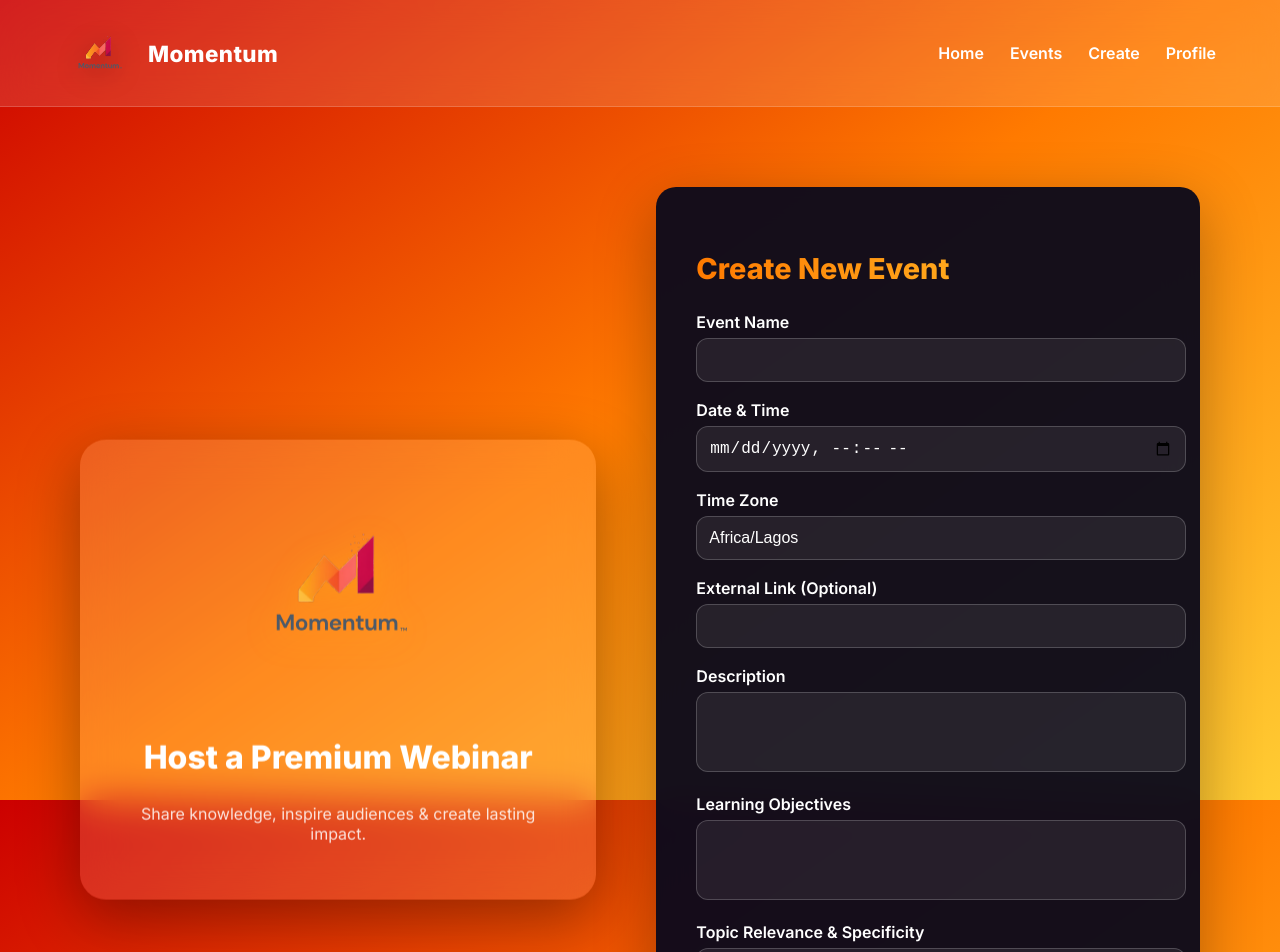
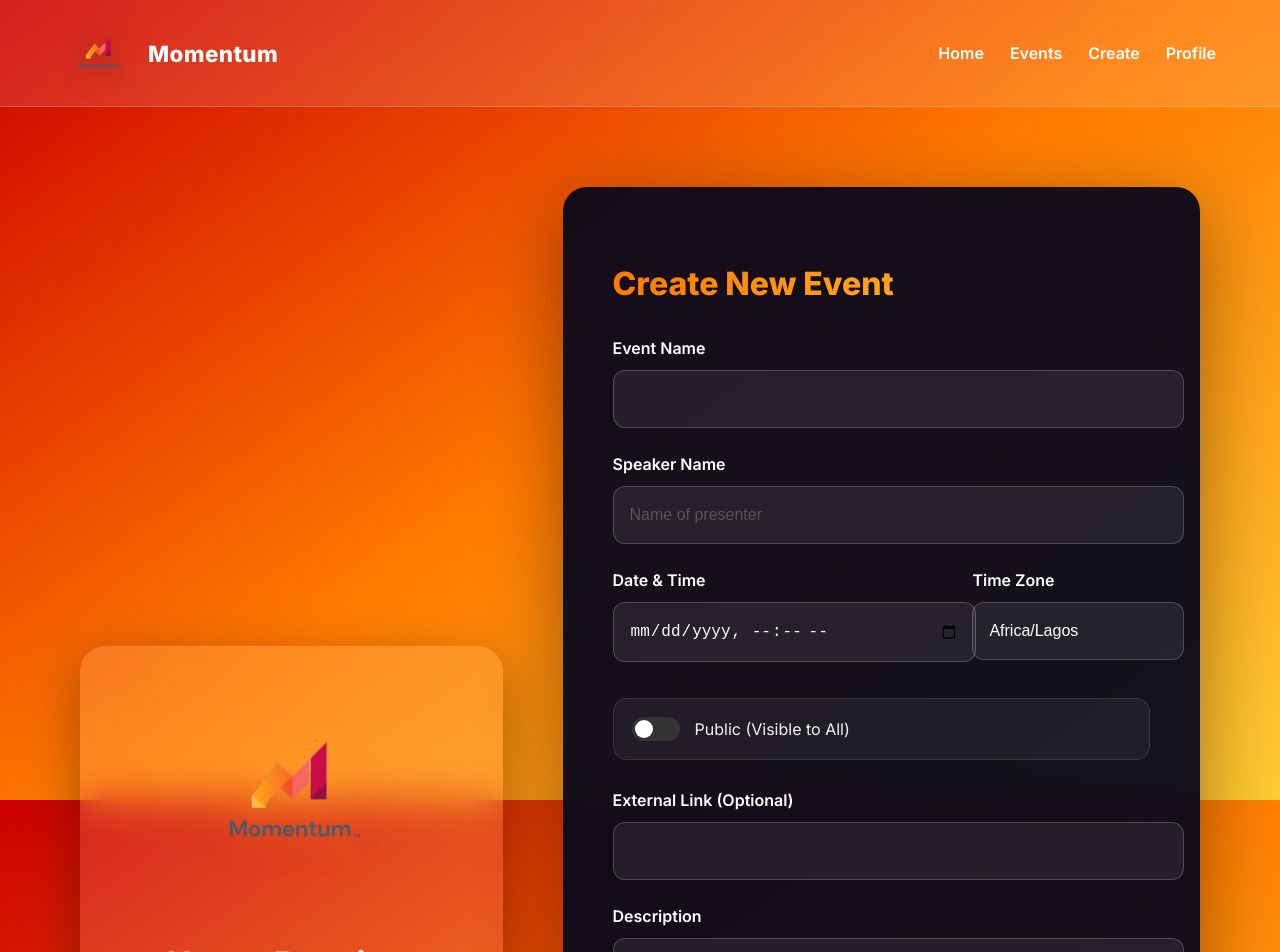
Before and after one commit to Charis55/Momentum-EMS, a React (Vite) app: page /create in a window 1280 px wide. Shown: the top 952 px of the page. Built offline with nearby package versions, Linux system fonts and the light colour scheme; no server answers; sample sign-in values are in the browser's storage.

Commit message:
Fix: Move project files to root directory for Vercel

```diff
--- a/src/firebase/events.js
+++ b/src/firebase/events.js
@@ -17,43 +17,65 @@
 
 import { db } from "./config";
 
-// ✅ Create a new event
+// ✅ Create a new event (Updated with Privacy & Speaker)
 export async function createEvent(eventPayload, user) {
   if (!user?.uid) throw new Error("No authenticated organizer found.");
 
-  console.log("🚀 [createEvent] Incoming eventPayload:", eventPayload);
-  console.log("👤 [createEvent] User:", user.uid, user.email);
+  console.log("🚀 [createEvent] Incoming payload:", eventPayload);
 
-  const normalizedPayload = {
+  const payload = {
     name: eventPayload.name || "",
-    timingISO: eventPayload.timingISO || "",
-    timeZone: eventPayload.timeZone || Intl.DateTimeFormat().resolvedOptions().timeZone,
+    speaker: eventPayload.speaker || "", // NEW FEATURE
+    date: eventPayload.date || "",
+    timezone: eventPayload.timezone || "Africa/Lagos",
     link: eventPayload.link || "",
     description: eventPayload.description || "",
     objectives: eventPayload.objectives || "",
-    topicRelevance: eventPayload.topicRelevance || "",
-    speaker: eventPayload.speaker || "",
-  };
-
-  const payload = {
-    ...normalizedPayload,
+    relevance: eventPayload.relevance || "",
+    isPrivate: eventPayload.isPrivate || false, // NEW FEATURE
     organizerId: user.uid,
     organizerEmail: user.email || null,
     createdBy: user.uid,
     createdAt: serverTimestamp(),
   };
 
-  console.log("✅ [createEvent] Final Payload Object:", payload);
-  console.log("📦 [createEvent] Final Payload JSON:", JSON.stringify(payload, null, 2));
-  console.log("🔑 [createEvent] organizerId:", payload.organizerId);
-
   const ref = await addDoc(collection(db, "events"), payload);
   console.log("🎯 [createEvent] Event created with ID:", ref.id);
-
   return ref.id;
 }
 
-// ✅ Organizer events feed
+// ✅ Update an existing event (FEATURE: Edit Ability)
+export async function updateEvent(eventId, eventPayload) {
+  console.log("updateEvent] Updating ID:", eventId);
+  const eventRef = doc(db, "events", eventId);
+
+  const updateData = {
+    name: eventPayload.name,
+    speaker: eventPayload.speaker, // NEW FEATURE
+    date: eventPayload.date,
+    timezone: eventPayload.timezone,
+    link: eventPayload.link,
+    description: eventPayload.description,
+    objectives: eventPayload.objectives,
+    relevance: eventPayload.relevance,
+    isPrivate: eventPayload.isPrivate, // NEW FEATURE
+    updatedAt: serverTimestamp(),
+  };
+
+  await updateDoc(eventRef, updateData);
+  console.log("✅ [updateEvent] Update successful");
+}
+
+// ✅ Fetch a single event (Required to pre-fill the Edit Form)
+export async function getEventById(eventId) {
+  const snap = await getDoc(doc(db, "events", eventId));
+  if (snap.exists()) {
+    return { id: snap.id, ...snap.data() };
+  }
+  return null;
+}
+
+// ✅ Organizer events feed (Shows ALL their own events regardless of privacy)
 export function subscribeOrganizerEvents(organizerId, cb) {
   const q = query(
     collection(db, "events"),
@@ -66,18 +88,23 @@
   );
 }
 
-// ✅ Public events (attendee dashboard)
+// ✅ Public events (FEATURE: Only shows non-private events for Discovery)
 export function subscribeUpcomingEvents(cb) {
-  const q = query(collection(db, "events"), orderBy("createdAt", "desc"));
+  // Filters out events where isPrivate is true
+  const q = query(
+    collection(db, "events"),
+    where("isPrivate", "==", false),
+    orderBy("createdAt", "desc")
+  );
 
   return onSnapshot(q, (snap) => {
     const data = snap.docs.map((d) => ({ id: d.id, ...d.data() }));
-    console.log("📡 Dashboard Live Events:", data);
+    console.log("📡 Public Dashboard Feed:", data);
     cb(data);
   });
 }
 
-// ✅ Attendee helpers
+// ✅ Attendee helpers (Unchanged)
 export async function enrollUser(eventId, user) {
   const ref = doc(db, "events", eventId, "attendees", user.uid);
   await setDoc(ref, {
@@ -101,7 +128,7 @@
   const snap = await getDocs(collection(db, "events", eventId, "attendees"));
   return snap.size;
 }
-// ✅ Fetch events from Firestore
+
 export async function getEvents() {
   const snapshot = await getDocs(collection(db, "events"));
   return snapshot.docs.map(doc => ({ id: doc.id, ...doc.data() }));
--- a/src/pages/CreateEvent.css
+++ b/src/pages/CreateEvent.css
@@ -18,11 +18,11 @@
 }
 
 .create-logo-card {
-  background: rgba(255,255,255,0.12);
+  background: rgba(255, 255, 255, 0.12);
   padding: 40px;
   border-radius: 26px;
   backdrop-filter: blur(20px);
-  box-shadow: 0 18px 60px rgba(0,0,0,0.35);
+  box-shadow: 0 18px 60px rgba(0, 0, 0, 0.35);
   text-align: center;
   animation: floaty 6s ease-in-out infinite;
 }
@@ -30,7 +30,7 @@
 .form-hero-logo {
   width: 210px;
   margin-bottom: 18px;
-  filter: drop-shadow(0px 6px 16px rgba(255,200,0,0.25));
+  filter: drop-shadow(0px 6px 16px rgba(255, 200, 0, 0.25));
 }
 
 .create-title {
@@ -40,84 +40,162 @@
 }
 
 .create-sub {
-  color: rgba(255,255,255,0.85);
+  color: rgba(255, 255, 255, 0.85);
   font-size: 1rem;
   margin-top: 10px;
 }
 
-/* Right Form Card */
+/* Right Form Card - Expanded for better even-ness */
 .create-form-card {
-  background: rgba(9,9,28,0.95);
+  background: rgba(9, 9, 28, 0.95);
   backdrop-filter: blur(16px);
-  border-radius: 20px;
-  padding: 40px;
-  width: 480px;
-  box-shadow: 0 18px 60px rgba(0,0,0,0.3);
+  border-radius: 24px;
+  padding: 50px; /* Increased padding */
+  width: 680px; /* Expanded further to the right */
+  box-shadow: 0 20px 80px rgba(0, 0, 0, 0.4);
   color: white;
 }
 
 .form-title {
-  font-size: 1.8rem;
+  font-size: 2rem;
   font-weight: 800;
-  margin-bottom: 26px;
-  background: linear-gradient(90deg,#ff7a00,#ffcc33);
+  margin-bottom: 35px;
+  background: linear-gradient(90deg, #ff7a00, #ffcc33);
   -webkit-background-clip: text;
   -webkit-text-fill-color: transparent;
 }
 
 /* Inputs */
 .form-group {
-  margin-bottom: 18px;
+  margin-bottom: 26px;
 }
 
 .form-group label {
   display: block;
   font-weight: 600;
-  margin-bottom: 6px;
+  margin-bottom: 12px;
   color: #fff;
+  font-size: 1rem;
 }
 
-.form-input, .form-textarea {
+.form-input,
+.form-textarea {
   width: 100%;
-  background: rgba(255,255,255,0.07);
-  border: 1px solid rgba(255,255,255,0.2);
-  padding: 12px;
+  background: rgba(255, 255, 255, 0.07);
+  border: 1px solid rgba(255, 255, 255, 0.2);
+  padding: 16px;
   border-radius: 12px;
   color: #fff !important;
   font-size: 1rem;
+  transition: all 0.3s ease;
+  line-height: 1.5;
 }
 
-.form-input:focus, .form-textarea:focus {
-  outline: 2px solid rgba(255,180,50,0.9);
+.form-input:focus,
+.form-textarea:focus {
+  outline: none;
+  border-color: #ff7a00;
+  background: rgba(255, 255, 255, 0.12);
+  box-shadow: 0 0 15px rgba(255, 122, 0, 0.25);
 }
 
 .form-textarea {
   resize: none;
+  min-height: 100px;
 }
+
+/* Date & Timezone Grid Fix */
+.form-grid {
+  display: grid;
+  /* 65% for Date selector, 35% for Timezone to prevent overlap */
+  grid-template-columns: 1.3fr 0.7fr;
+  gap: 30px; /* Increased gap */
+  margin-bottom: 10px;
+}
+
+/* Privacy Toggle Section */
+.toggle-container {
+  display: flex;
+  align-items: center;
+  gap: 15px;
+  background: rgba(255, 255, 255, 0.05);
+  padding: 18px;
+  border-radius: 14px;
+  margin: 10px 0 30px 0;
+  border: 1px solid rgba(255, 255, 255, 0.1);
+}
+
+.toggle-label {
+  font-size: 1rem;
+  font-weight: 500;
+  color: rgba(255, 255, 255, 0.95);
+}
+
+/* Switch Styling */
+.switch {
+  position: relative;
+  display: inline-block;
+  width: 48px;
+  height: 24px;
+  flex-shrink: 0;
+}
+
+.switch input { opacity: 0; width: 0; height: 0; }
+
+.slider {
+  position: absolute;
+  cursor: pointer;
+  top: 0; left: 0; right: 0; bottom: 0;
+  background-color: #333;
+  transition: .4s;
+  border-radius: 34px;
+}
+
+.slider:before {
+  position: absolute;
+  content: "";
+  height: 18px;
+  width: 18px;
+  left: 3px;
+  bottom: 3px;
+  background-color: white;
+  transition: .4s;
+  border-radius: 50%;
+}
+
+input:checked + .slider { background-color: #ff7a00; }
+input:checked + .slider:before { transform: translateX(24px); }
 
 /* Submit Button */
 .form-submit-btn {
   width: 100%;
-  margin-top: 14px;
-  padding: 14px;
-  font-size: 1.1rem;
+  margin-top: 10px;
+  padding: 18px;
+  font-size: 1.15rem;
+  font-weight: 700;
+  cursor: pointer;
+  border-radius: 12px;
 }
 
 /* Animation */
 @keyframes floaty {
-  0%{ transform: translateY(0) }
-  50%{ transform: translateY(-12px) }
-  100%{ transform: translateY(0) }
+  0% { transform: translateY(0); }
+  50% { transform: translateY(-12px); }
+  100% { transform: translateY(0); }
 }
 
 /* Responsive */
-@media (max-width:900px) {
+@media (max-width: 900px) {
   .create-hero {
     flex-direction: column;
-    padding: 40px;
+    padding: 40px 20px;
   }
-
   .create-form-card {
     width: 100%;
+    padding: 30px 20px;
+  }
+  .form-grid {
+    grid-template-columns: 1fr;
+    gap: 20px;
   }
 }
--- a/src/pages/CreateEvent.jsx
+++ b/src/pages/CreateEvent.jsx
@@ -1,43 +1,68 @@
-import React, { useState } from "react";
-import { createEvent } from "../firebase/events";
-import { auth } from "../firebase/config"; // Added auth import
-import { useNavigate } from "react-router-dom";
+import React, { useState, useEffect } from "react";
+import { createEvent, updateEvent, getEventById } from "../firebase/events";
+import { auth } from "../firebase/config";
+import { useNavigate, useParams } from "react-router-dom";
 import Toolbar from "../components/Toolbar";
 import logo from "/assets/momentum-logo.svg";
 import "./CreateEvent.css";
 
 export default function CreateEvent() {
+  const { id } = useParams();
   const nav = useNavigate();
   const [loading, setLoading] = useState(false);
+
   const [form, setForm] = useState({
     name: "",
+    speaker: "",
     date: "",
     timezone: "Africa/Lagos",
     link: "",
     description: "",
     objectives: "",
     relevance: "",
+    isPrivate: false,
   });
 
-  const handleChange = (e) =>
-    setForm({ ...form, [e.target.name]: e.target.value });
+  useEffect(() => {
+    if (id) {
+      const fetchEvent = async () => {
+        try {
+          const eventData = await getEventById(id);
+          if (eventData) setForm(eventData);
+        } catch (err) {
+          console.error("Error fetching event:", err);
+        }
+      };
+      fetchEvent();
+    }
+  }, [id]);
+
+  const handleChange = (e) => {
+    const { name, value, type, checked } = e.target;
+    setForm({
+      ...form,
+      [name]: type === "checkbox" ? checked : value
+    });
+  };
 
   const submit = async (e) => {
     e.preventDefault();
     setLoading(true);
-
     const user = auth.currentUser;
     if (!user) {
-      alert("You must be logged in to create an event.");
+      alert("You must be logged in.");
       setLoading(false);
       return;
     }
 
     try {
-      const eventId = await createEvent(form, user);
-      // Generate the internal link automatically
-      const generatedLink = `${window.location.origin}/events/${eventId}`;
-      alert(`✅ Event Published! \nYour Event Link: ${generatedLink}`);
+      if (id) {
+        await updateEvent(id, form);
+        alert("✅ Event Updated!");
+      } else {
+        await createEvent(form, user);
+        alert(`✅ Event Published!`);
+      }
       nav("/dashboard");
     } catch (err) {
       alert("❌ Error: " + err.message);
@@ -53,55 +78,82 @@
         <div className="create-left">
           <div className="create-logo-card">
             <img src={logo} alt="Momentum Logo" className="form-hero-logo" />
-            <h2 className="create-title">Host a Premium Webinar</h2>
-            <p className="create-sub">
-              Share knowledge, inspire audiences & create lasting impact.
-            </p>
+            <h2 className="create-title">{id ? "Edit Event" : "Host a Premium Webinar"}</h2>
+            <p className="create-sub">Share knowledge, inspire audiences & create lasting impact.</p>
           </div>
         </div>
 
         <div className="create-form-card">
-          <h2 className="form-title">Create New Event</h2>
+          <h2 className="form-title">{id ? "Edit Details" : "Create New Event"}</h2>
 
           <form onSubmit={submit}>
-            {[
-              ["name", "Event Name"],
-              ["date", "Date & Time", "datetime-local"],
-              ["timezone", "Time Zone"],
-              ["link", "External Link (Optional)"],
-            ].map(([key, label, type]) => (
-              <div key={key} className="form-group">
-                <label>{label}</label>
+            <div className="form-group">
+              <label>Event Name</label>
+              <input type="text" name="name" value={form.name} onChange={handleChange} className="form-input" required />
+            </div>
+
+            <div className="form-group">
+              <label>Speaker Name</label>
+              <input type="text" name="speaker" value={form.speaker} onChange={handleChange} className="form-input" placeholder="Name of presenter" required />
+            </div>
+
+            {/* The 320px width limit in CSS now prevents the overlap seen in your last update */}
+            <div className="form-grid">
+              <div className="form-group">
+                <label>Date & Time</label>
                 <input
-                  type={type || "text"}
-                  name={key}
-                  value={form[key]}
+                  type="datetime-local"
+                  name="date"
+                  value={form.date}
                   onChange={handleChange}
                   className="form-input"
-                  required={key !== "link"}
+                  required
                 />
               </div>
-            ))}
+              <div className="form-group">
+                <label>Time Zone</label>
+                <input
+                  type="text"
+                  name="timezone"
+                  value={form.timezone}
+                  onChange={handleChange}
+                  className="form-input"
+                />
+              </div>
+            </div>
 
-            {[
-              ["description", "Description"],
-              ["objectives", "Learning Objectives"],
-              ["relevance", "Topic Relevance & Specificity"],
-            ].map(([key, label]) => (
-              <div key={key} className="form-group">
-                <label>{label}</label>
-                <textarea
-                  name={key}
-                  value={form[key]}
-                  onChange={handleChange}
-                  className="form-textarea"
-                  rows="3"
-                ></textarea>
-              </div>
-            ))}
+            <div className="toggle-container">
+               <label className="switch">
+                <input type="checkbox" name="isPrivate" checked={form.isPrivate} onChange={handleChange} />
+                <span className="slider round"></span>
+              </label>
+              <span className="toggle-label">
+                {form.isPrivate ? "Private (Link Only)" : "Public (Visible to All)"}
+              </span>
+            </div>
+
+            <div className="form-group">
+              <label>External Link (Optional)</label>
+              <input type="url" name="link" value={form.link} onChange={handleChange} className="form-input" />
+            </div>
+
+            <div className="form-group">
+              <label>Description</label>
+              <textarea name="description" value={form.description} onChange={handleChange} className="form-textarea" required></textarea>
+            </div>
+
+            <div className="form-group">
+              <label>Learning Objectives</label>
+              <textarea name="objectives" value={form.objectives} onChange={handleChange} className="form-textarea" required></textarea>
+            </div>
+
+            <div className="form-group">
+              <label>Topic Relevance & Specificity</label>
+              <textarea name="relevance" value={form.relevance} onChange={handleChange} className="form-textarea" required></textarea>
+            </div>
 
             <button className="btn-primary form-submit-btn" disabled={loading}>
-              {loading ? "Publishing..." : "Publish Event →"}
+              {loading ? "Processing..." : id ? "Update Event" : "Publish Event →"}
             </button>
           </form>
         </div>
```
